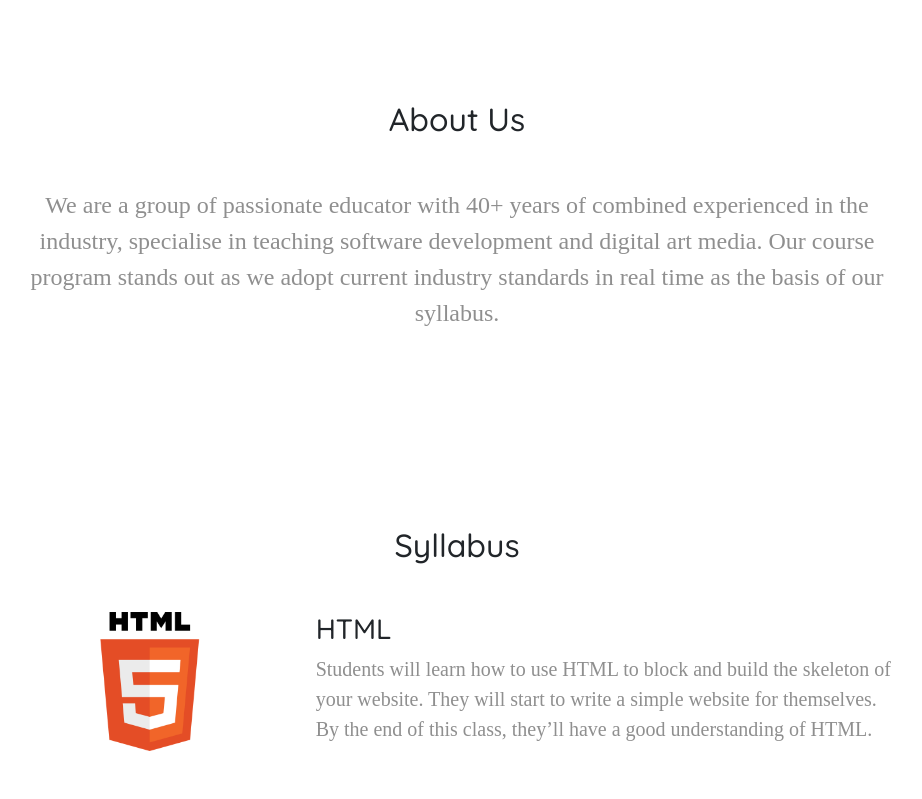
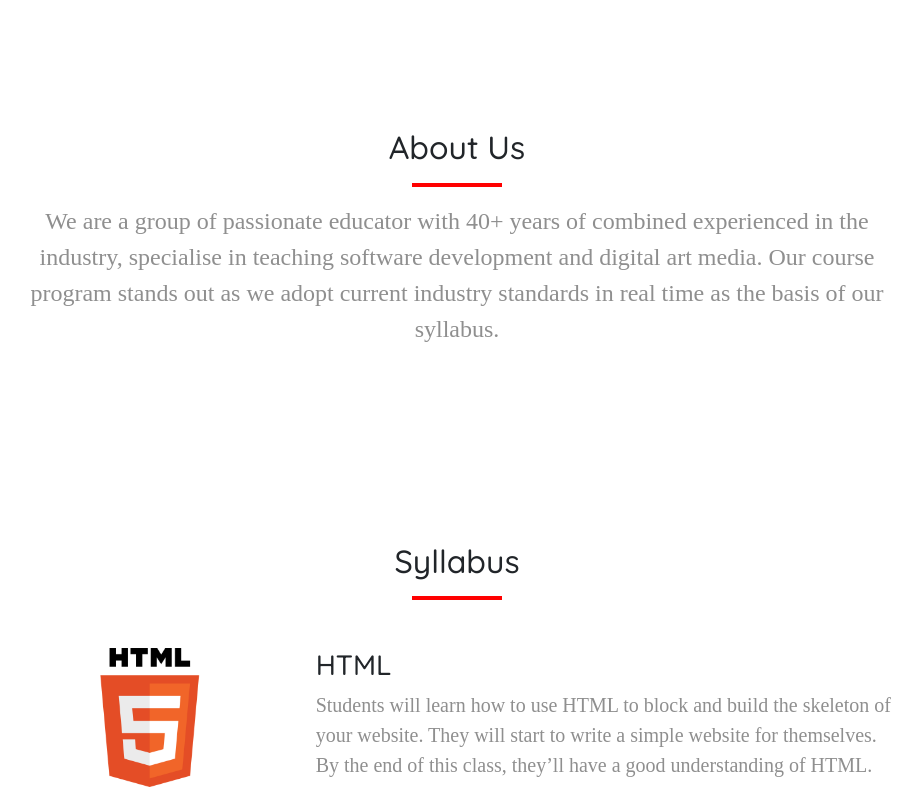
Before and after one commit to chinbing/sca-website, a plain HTML site: page index.html in a window 1280 px wide. Shown: the part 1161-1960 px from the top of the page, without its empty margins (183-1105 px from the left). Drawn offline with nearby package versions, Linux system fonts and the light colour scheme.

Commit message:
Fourth update
Added hr

```diff
--- a/css/styles.css
+++ b/css/styles.css
@@ -100,10 +100,10 @@ p {
 .title-line{
   width:10%;
 
-  background-color:#fa1616;
-  border-width:0;
-  height:5px;
+  border: 2px solid red;
   opacity: 100%;
+  margin-right:auto;
+  margin-left: auto;
 
 
 
@@ -131,21 +131,19 @@ p {
 }
 
 /*About us*/
+#about-us{
+  text-align: center;
+}
 #about-us p{
   font-size: 1.5rem;
 }
 
-/* About-us */
 
-.about-us-h2{
+/*Syllabus*/
+#syllabus hr{
   margin-bottom: 3rem;
 }
 
-/*Syllabus*/
-
-.syllabus-h2{
-  margin-bottom: 3rem;
-}
 
 #syllabus row{
   margin-bottom: 1rem;
--- a/index.html
+++ b/index.html
@@ -97,7 +97,7 @@
     <div class="container-fluid">
 
       <h2 class="benefits-heading">Benefits of Coding Class</h2>
-      <!-- <hr class="title-line lh-5"> -->
+      <hr class="title-line ">
 
 
       <div class="row">
@@ -137,7 +137,8 @@
     <div class="container-fluid">
 
       <h2 class='about-us-h2'>About Us</h2>
-      <!-- <hr class="title-line"> -->
+      <hr class="title-line">
+
       <p>We are a group of passionate educator with 40+ years of combined experienced in the industry, specialise in
         teaching software development and digital art media. Our course program stands out as we adopt current
         industry standards in real time as the basis of our syllabus.</p>
@@ -153,7 +154,7 @@
     <div class="container-fluid">
 
       <h2 class='syllabus-h2'>Syllabus</h2>
-      <!-- <hr class="title-line "> -->
+      <hr class="title-line ">
 
       <div class="row syllabus-container">
 
```
